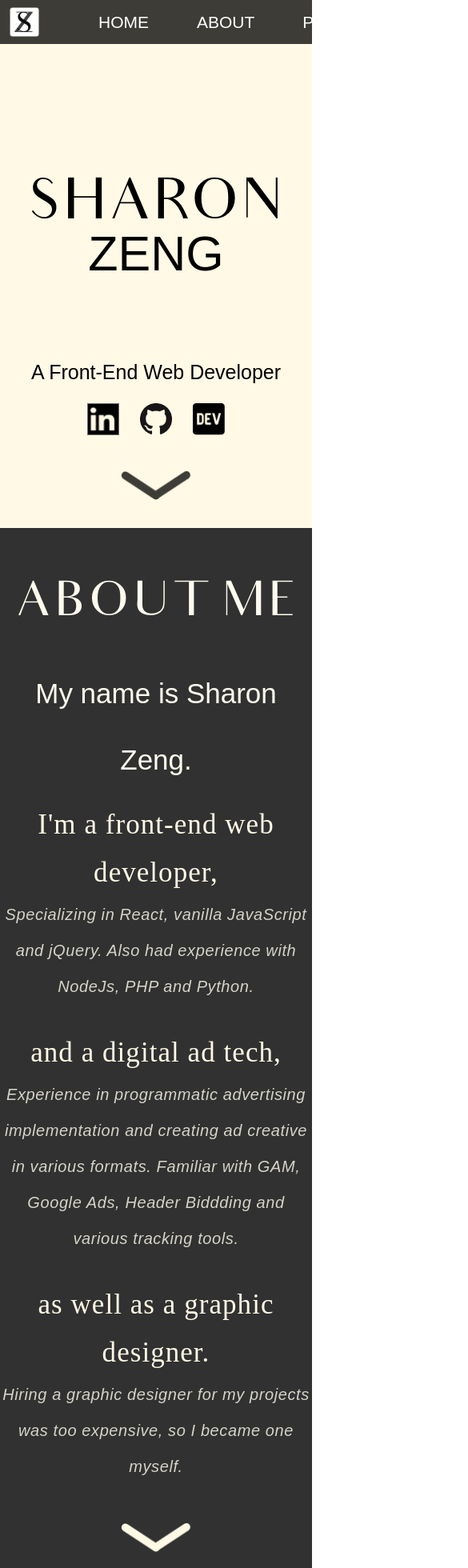
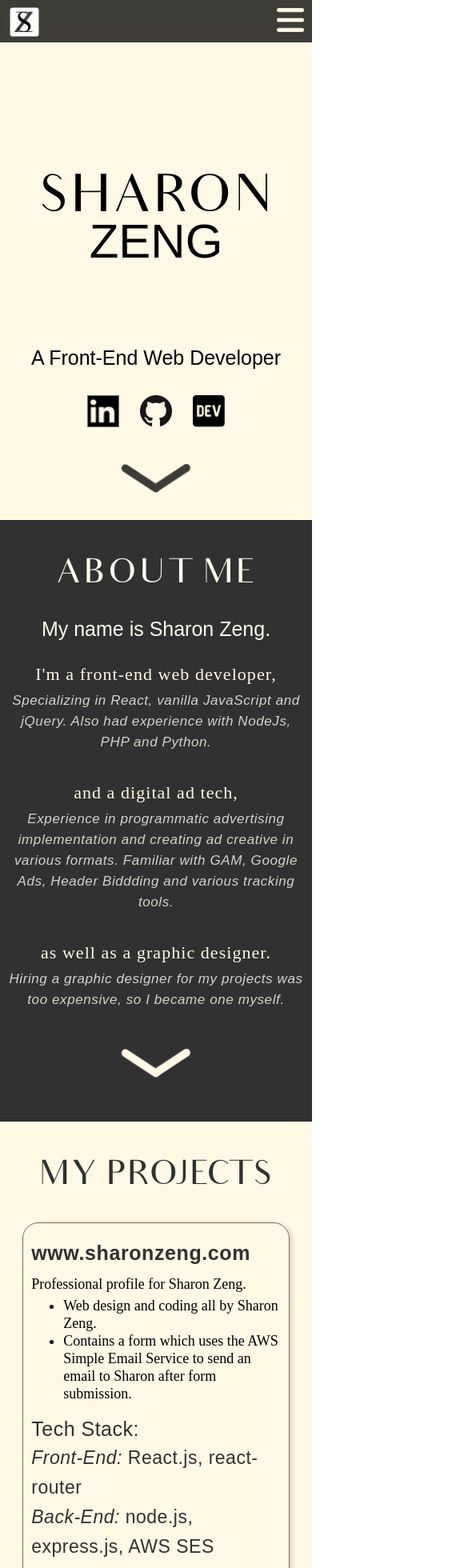
Before and after one commit to sharon-xz/sharonzeng.com, a React (Create React App) app in the folder client/: page / in a window 390 px wide. Shown: the top 1960 px of the page at 80% size, 585 px wide, since content can reach past the window. Built offline with nearby package versions, Linux system fonts and the light colour scheme; a web font is replaced by a local one.

Commit message:
Make website mobile responsive

```diff
--- a/client/src/Nav.js
+++ b/client/src/Nav.js
@@ -5,10 +5,13 @@ import {
 import style from './nav.module.css';
 
 export const Nav = () => {
+    const [open, setOpen] = React.useState(false);
+    const handleMenuOpen = () => setOpen(!open);
 
-    return (<nav className={style.nav}>
-            <div className={style.logo}></div>
-            <ul>
+    return (
+        <nav className={style.nav}>
+            <Link to="/" className={style.logo} />
+            <ul className={style.desktop}>
                 <li>
                     <Link to="/">Home</Link>
                 </li>
@@ -22,6 +25,25 @@ export const Nav = () => {
                     <Link to="/contact">Contact</Link>
                 </li>
             </ul>
+
+            <div className={style.mobile}>
+                <span className={style.hamburger} onClick={handleMenuOpen}/>
+                {open && <ul>
+                    <li>
+                        <Link to="/" onClick={handleMenuOpen}>Home</Link>
+                    </li>
+                    <li>
+                        <Link to="/about" onClick={handleMenuOpen}>About</Link>
+                    </li>
+                    <li>
+                        <Link to="/projects" onClick={handleMenuOpen}>Projects</Link>
+                    </li>
+                    <li>
+                        <Link to="/contact" onClick={handleMenuOpen}>Contact</Link>
+                    </li>
+                </ul>}
+            </div>
         </nav>
+
     );
 };
--- a/client/src/about.module.css
+++ b/client/src/about.module.css
@@ -3,7 +3,7 @@
     background: #313131;
     text-align: center;
     color: #FFF9E5;
-    padding: 0 0 50px 0;
+    padding: 0 2% 50px 2%;
 }
 
 .aboutMe {
@@ -59,3 +59,27 @@
     text-align: center;
     padding: 1em 0 0;
 }
+
+@media screen and (max-width: 600px) {
+
+    .aboutMe {
+        font-size: 42px;
+        line-height: 55px;
+        padding-bottom: 0.3em;
+    }
+
+    .intro {
+        font-size: 25px;
+        line-height: 53px;
+    }
+
+    .introTitle {
+        font: 22px/40px muli, san-serif;
+    }
+
+    .introDescription {
+        font-size: 17px;
+        line-height: 26px;
+    }
+
+}
--- a/client/src/contact.module.css
+++ b/client/src/contact.module.css
@@ -70,3 +70,15 @@
     border-radius: 10px;
     background-color: #fffce9;
 }
+
+@media screen and (max-width: 600px) {
+    .contactMe {
+        font-size: 42px;
+        line-height: 55px;
+    }
+
+    .contact form {
+        max-width: 95%;
+        margin: 0 auto;
+    }
+}
--- a/client/src/home.module.css
+++ b/client/src/home.module.css
@@ -98,3 +98,21 @@ h2 {
     text-align: center;
     padding: 0.5em 0 1.8em;
 }
+
+@media screen and (max-width: 600px) {
+    .headingFirstName {
+        font-size: 65px;
+        line-height: 45px;
+    }
+
+    .headingLastName {
+        font-style: normal;
+        font-size: 60px;
+        line-height: 55px;
+    }
+
+    .externalLinks {
+        padding-top: 1.5em;
+    }
+
+}
--- a/client/src/nav.module.css
+++ b/client/src/nav.module.css
@@ -4,16 +4,32 @@
     justify-content: space-between;
 }
 
-.nav ul {
+.hamburger:before {
+    background-image: url("assets/_images/hamburger-icon.png");;
+    background-size: 34px 30px;
+    display: inline-block;
+    width: 34px;
+    height: 30px;
+    content: "";
+}
+
+.mobile {
+    display: none;
+}
+
+.nav .desktop {
     display: inline-flex;
     flex-direction: row;
     justify-content: flex-end;
     margin: 0;
 }
 
+.nav .desktop li {
+    margin: 5px 30px;
+}
+
 .nav ul li {
     list-style: none;
-    margin: 5px 30px;
 }
 
 
@@ -41,3 +57,24 @@
     height: 45px;
     content: "";
 }
+
+@media screen and (max-width: 600px) {
+    .nav .desktop {
+        display: none;
+    }
+
+    .nav .mobile {
+        display: inline-flex;
+        flex-direction: column;
+        align-items: flex-end;
+    }
+
+    .hamburger {
+        margin: 10px;
+    }
+
+    .nav .mobile ul {
+        margin: 0 10px;
+        text-align: end;
+    }
+}
--- a/client/src/project.module.css
+++ b/client/src/project.module.css
@@ -45,7 +45,8 @@
 }
 
 .projectImg img {
-    width: 200px;
+    width: 100%;
+    max-width: 200px;
     height: auto;
 }
 
@@ -56,6 +57,7 @@
     line-height: 55px;
     letter-spacing: 0.6px;
     color: #313131;
+    word-break: break-word;
 }
 
 .projectDescription {
@@ -87,7 +89,8 @@
     font: lighter 24px/40px muli;
     letter-spacing: 0.56px;
     color: #FFF9E5;
-    width: 220px;
+    max-width: 220px;
+    width: 100%;
     margin: 0 auto;
 }
 
@@ -142,3 +145,40 @@
     text-align: center;
     padding: 1.5em 0 0.5em;
 }
+
+@media screen and (max-width: 600px) {
+    .myProject {
+        font-size: 42px;
+        line-height: 55px;
+    }
+
+    .projectItem {
+        flex-direction: column;
+    }
+
+    .projectItemLeft {
+        display: block;
+        width: 95%;
+        vertical-align: top;
+        padding: 10px;
+    }
+
+    .projectItemRight {
+        background: #313131 0% 0% no-repeat padding-box;
+        border-radius: 0 0 20px 20px;
+        display: flex;
+        flex-direction: column;
+        width: 100%;
+    }
+
+    .projectTitle {
+        font-size: 25px;
+        line-height: 55px;
+        font-weight: 600;
+    }
+
+    .projectDescription {
+        font-weight: 300;
+
+    }
+}
```
Also changed, not shown: client/src/assets/_images/hamburger-icon.png (added).
